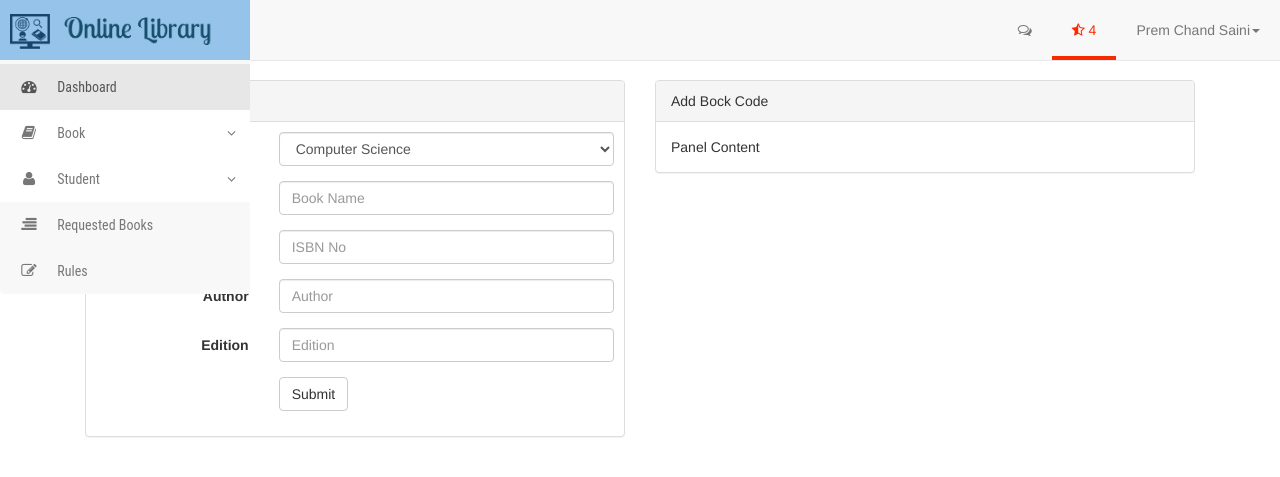
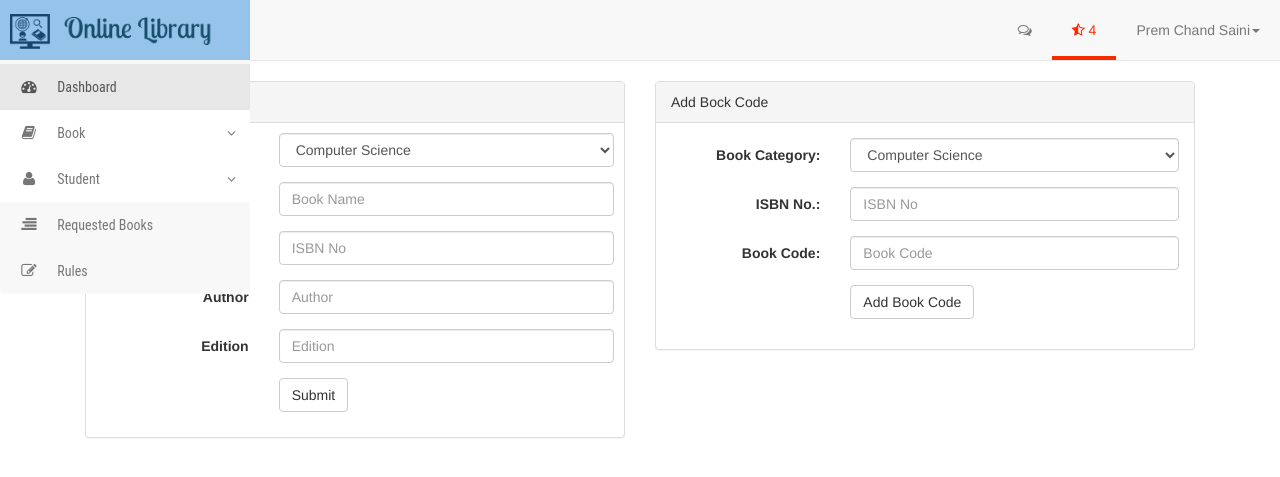
Before and after one commit to pcsaini/php, a PHP site: page /library/app/view/dashboard/add_book.php in a window 1280 px wide. Shown: the top 477 px of the page. Run offline with PHP 8.4, Linux system fonts and the light colour scheme; data comes from the database, SQL or seed files in the repository.

Commit message:
complete Design For add book

```diff
--- a/app/database/helper_admin.php
+++ b/app/database/helper_admin.php
@@ -1,6 +1,7 @@
 <?php
 
 require 'connect.php';
+//require 'helper_user.php';
 
 function view_cat()
 {
@@ -12,19 +13,27 @@
     $cat_name = trim($cat_name);
     return (mysql_result(mysql_query("SELECT COUNT('book_category_id') FROM book_category WHERE  book_category_name= '$cat_name'"), 0) == 1) ? true : false;
 }
+function book_code_exists($book_code){
+    $book_code = trim($book_code);
+    return (mysql_result(mysql_query("SELECT COUNT('book_code') FROM book_code WHERE  book_code= '$book_code'"), 0) == 1) ? true : false;
+}
 function set_category($cat_name)
 {
     $query = mysql_query("insert into book_category ( book_category_name) values ('$cat_name')");
 }
+function book_cat_id($cat_name){
+    return mysql_result(mysql_query("SELECT book_category_id FROM book_category WHERE  book_category_name= '$cat_name'"),0);
+}
+function book_exists($isbn){
+    $isbn = trim($isbn);
+    return (mysql_result(mysql_query("SELECT COUNT('book_id') FROM books WHERE  isbn_no= '$isbn'"), 0) == 1) ? true : false;
 
-
-function set_new_book($cat_id, $book_id, $book_name, $isbn, $auther, $edition, $copy)
-{
-    echo "Book inserted";
-    $query = mysql_query("insert into books  values ('$book_id','$book_name','$isbn','$auther','$edition','$copy','$cat_id')");
 }
-
-
+function book_id($isbn,$book_cat_id){
+    $isbn = trim($isbn);
+    $book_cat_id = trim($book_cat_id);
+    return (mysql_result(mysql_query("SELECT book_id FROM books WHERE  isbn_no= '$isbn' AND book_category_id= '$book_cat_id'"), 0));
+}
 function set_old_book($isbn, $copy)
 {
     $query1 = "select no_of_copies from books WHERE isbn_no ='$isbn'";
@@ -32,3 +41,9 @@
     $result = $result + $copy;
     $query = mysql_query("update  books  set no_of_copies='$result' where isbn_no='$isbn'");
 }
+function increment_no_of_copies($book_id,$no_of_copies)
+{
+    $no_of_copies++;
+    mysql_query("UPDATE books SET `no_of_copies`='$no_of_copies' WHERE book_id=$book_id");
+    return $no_of_copies;
+}
--- a/app/database/helper_user.php
+++ b/app/database/helper_user.php
@@ -30,8 +30,7 @@
 function check_no_of_copies($book_id)
 {
     $query = "SELECT no_of_copies FROM books WHERE book_id=$book_id";
-    $result = mysql_query($query);
-    return $result;
+    return mysql_result(mysql_query($query),0);
 }
 
 function decrement_no_of_copies($book_id, $no_of_copies)
--- a/app/view/books.php
+++ b/app/view/books.php
@@ -20,9 +20,7 @@
 <?php
 include_once "../init.php";
 include_once "navbar.php";
-
 include '../controller/booksStored.php';
-
 ?>
 
 <script>
--- a/app/view/dashboard/add_book.php
+++ b/app/view/dashboard/add_book.php
@@ -5,7 +5,7 @@
     <meta name="viewport" content="width=device-width, initial-scale=1">
     <link rel="apple-touch-icon" href="assets/image/logo.ico">
     <link rel="shortcut icon" type="image/x-icon" href=assets/image/logo.ico">
-    <title>Dashboard - Home</title>
+    <title>Dashboard - Book</title>
     <link rel="stylesheet" href="../css/reset.css">
     <link rel="stylesheet" href="assets/css/style.css">
     <link rel="stylesheet" href="assets/css/bootstrap.min.css">
@@ -22,6 +22,30 @@
         //include_once "footer.php";
         ?>
         <div class="main-content container">
+            <div class="col-lg-12 col-md-12 col-sm-12">
+                <?php
+                if (isset($_GET['errors']) == true) {
+                    $errors = $_GET['errors'];
+                    ?>
+                    <div class="alert alert-danger fade in">
+                        <?php
+                        print_r($errors);
+                        ?>
+                        <button type="button" class="close" data-dismiss="alert" aria-label="Close">
+                            <span aria-hidden="true">&times;</span>
+                        </button>
+                    </div>
+                    <?php
+                }
+                if (isset($_GET['success']) && empty($_GET['success'])) {
+                    echo "<div class='alert alert-success'>Successfully Add New Book
+                            <button type=\"button\" class=\"close\" data-dismiss=\"alert\" aria-label=\"Close\">
+                            <span aria-hidden=\"true\">&times;</span>
+                        </button>
+                        </div>";
+                }
+                ?>
+            </div>
             <div class="col-lg-6 col-md-6 col-sm-12">
                 <div class="panel panel-default">
                     <div class="panel-heading">Add New Book</div>
@@ -31,9 +55,9 @@
                                 <label class="control-label col-sm-4" for="email">Book Category:</label>
                                 <div class="col-sm-8">
                                     <?php $result = view_cat();?>
-                                    <select class="form-control" id="email" name="cat_name">
+                                    <select class="form-control" id="email" name="cat_name" required>
                                         <?php while ($row = mysql_fetch_array($result)) {?>
-                                        <option value="<?php echo $row['book_category_name'] ?>"><?php echo $row['book_category_name'] ?></option>
+                                        <option value="<?php echo $row['book_category_name'] ?>" ><?php echo $row['book_category_name'] ?></option>
                                         <?php } ?>
                                     </select>
                                 </div>
@@ -41,25 +65,25 @@
                             <div class="form-group">
                                 <label class="control-label col-sm-4" for="email">Book Name:</label>
                                 <div class="col-sm-8">
-                                    <input type="text" class="form-control" id="email" placeholder="Book Name" name="book_name">
+                                    <input type="text" class="form-control" id="email" placeholder="Book Name" name="book_name" required>
                                 </div>
                             </div>
                             <div class="form-group">
                                 <label class="control-label col-sm-4" for="email">ISBN No.:</label>
                                 <div class="col-sm-8">
-                                    <input type="text" class="form-control" id="email" placeholder="ISBN No" name="isbn">
+                                    <input type="text" class="form-control" id="email" placeholder="ISBN No" name="isbn" required>
                                 </div>
                             </div>
                             <div class="form-group">
                                 <label class="control-label col-sm-4" for="email">Author</label>
                                 <div class="col-sm-8">
-                                    <input type="email" class="form-control" id="email" placeholder="Author" name="auther">
+                                    <input type="text" class="form-control" id="email" placeholder="Author" name="author" required>
                                 </div>
                             </div>
                             <div class="form-group">
                                 <label class="control-label col-sm-4" for="email">Edition</label>
                                 <div class="col-sm-8">
-                                    <input type="email" class="form-control" id="email" placeholder="Edition" name="edition">
+                                    <input type="text" class="form-control" id="email" placeholder="Edition" name="edition" required>
                                 </div>
                             </div>
                             <div class="form-group">
@@ -74,7 +98,38 @@
             <div class="col-lg-6 col-md-6 col-sm-12">
                 <div class="panel panel-default">
                     <div class="panel-heading">Add Bock Code</div>
-                    <div class="panel-body">Panel Content</div>
+                    <div class="panel-body">
+                        <form class="form-horizontal" action="../../controller/add_book.php" method="post" role="form">
+                            <div class="form-group">
+                                <label class="control-label col-sm-4" for="normal">Book Category:</label>
+                                <div class="col-sm-8">
+                                    <?php $result = view_cat();?>
+                                    <select class="form-control" id="normal" name="cat_name" required>
+                                        <?php while ($row = mysql_fetch_array($result)) {?>
+                                            <option value="<?php echo $row['book_category_name'] ?>" ><?php echo $row['book_category_name'] ?></option>
+                                        <?php } ?>
+                                    </select>
+                                </div>
+                            </div>
+                            <div class="form-group">
+                                <label class="control-label col-sm-4" for="email">ISBN No.:</label>
+                                <div class="col-sm-8">
+                                    <input type="text" class="form-control" id="email" placeholder="ISBN No" name="isbn" required>
+                                </div>
+                            </div>
+                            <div class="form-group">
+                                <label class="control-label col-sm-4" for="email">Book Code:</label>
+                                <div class="col-sm-8">
+                                    <input type="text" class="form-control" id="email" placeholder="Book Code" name="book_code" required>
+                                </div>
+                            </div>
+                            <div class="form-group">
+                                <div class="col-sm-offset-4 col-sm-8">
+                                    <button type="submit" class="btn btn-default" name="add_book_code">Add Book Code</button>
+                                </div>
+                            </div>
+                        </form>
+                    </div>
                 </div>
             </div>
 
--- a/app/view/dashboard/sidebar.php
+++ b/app/view/dashboard/sidebar.php
@@ -28,7 +28,7 @@
                             <ul class="nav navbar-nav">
                                 <li><a href="book_cat.php">Book Category</a></li>
                                 <li><a href="add_book.php">Add New Book</a></li>
-                                <li><a href="remove_book.php">Remove Book</a></li>
+                                <li><a href="view_book.php">View Book</a></li>
                             </ul>
                         </div>
                     </div>
--- a/app/view/forgotpassword.php
+++ b/app/view/forgotpassword.php
@@ -15,7 +15,8 @@
 <body>
 <?php
 include_once "../init.php";
-include_once "navbar.php"
+include_once "navbar.php";
+protact_page();
 ?>
 <div class="login-logo">
     <img src="dashboard/assets/image/logo.png">
--- a/app/view/login.php
+++ b/app/view/login.php
@@ -15,7 +15,8 @@
 <body>
 <?php
 include_once "../init.php";
-include_once "navbar.php"
+include_once "navbar.php";
+protact_page();
 ?>
 <div class="login-logo">
     <img src="dashboard/assets/image/logo.png">
--- a/app/view/resetpassword.php
+++ b/app/view/resetpassword.php
@@ -15,7 +15,8 @@
 <body>
 <?php
 include_once "../init.php";
-include_once "navbar.php"
+include_once "navbar.php";
+protact_page();
 ?>
 <div class="login-logo">
     <img src="dashboard/assets/image/logo.png">
```
Also changed, not shown: app/controller/add_book.php (+45 -8 lines), app/database/helper.php (+7 -8 lines), app/init.php (+0 -16 lines), app/model/auth.php (+15 -0 lines), app/view/dashboard/book_cat.php (+27 -17 lines), app/view/dashboard/view_book.php (renamed from app/view/dashboard/remove_book.php).
